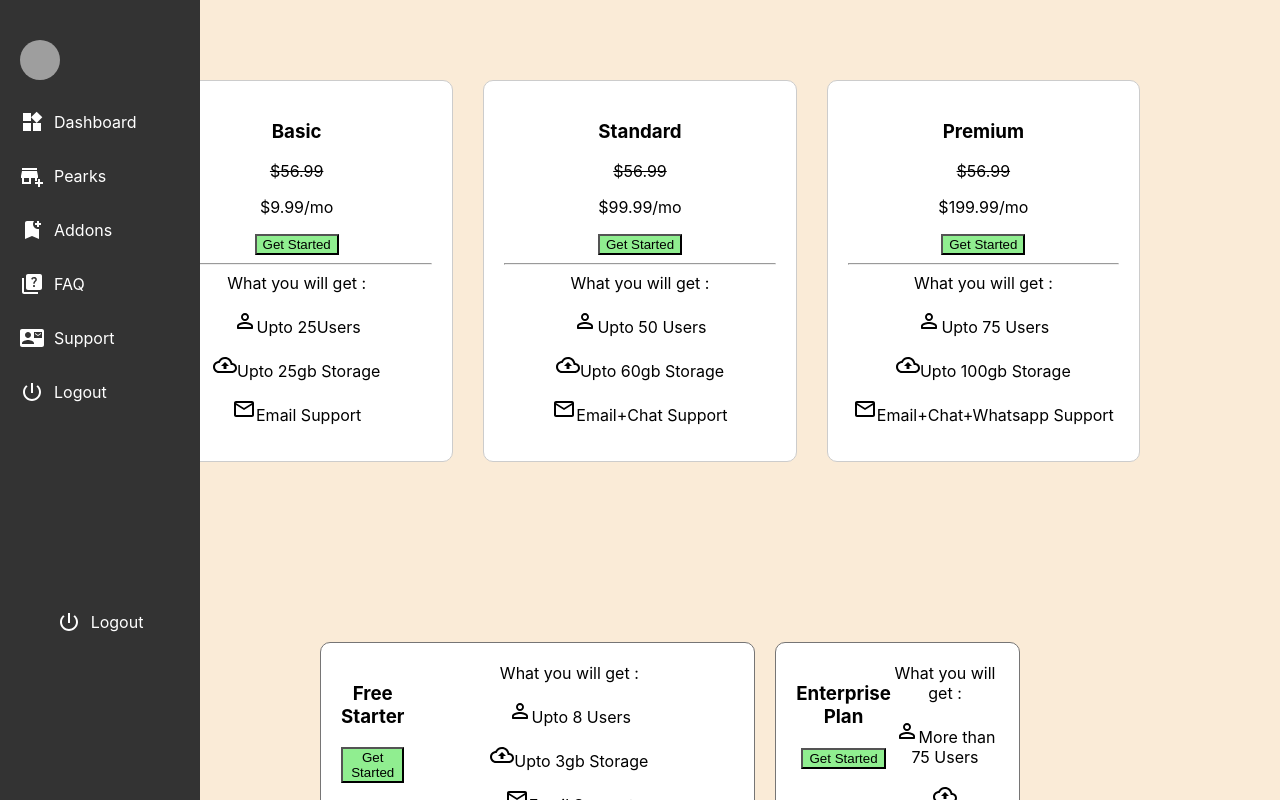
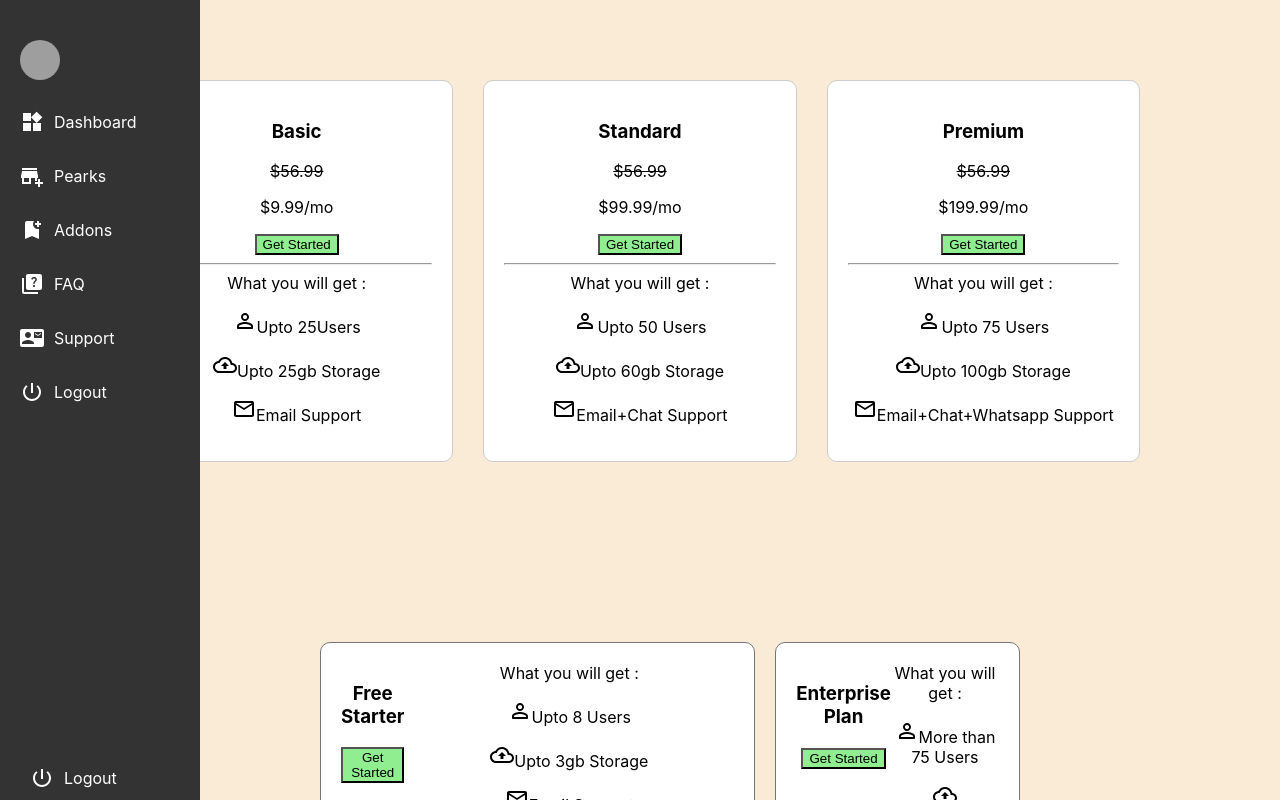
Before and after one commit to bipul8282/Arab, a React (Create React App) app: page / in a window 1280 px wide. Shown: the top 800 px of the page. Built offline with nearby package versions, Linux system fonts and the light colour scheme; grey boxes are pictures that could not be loaded.

Commit message:
almost done

```diff
--- a/src/components/sideNavbar/SideNavbar.css
+++ b/src/components/sideNavbar/SideNavbar.css
@@ -36,10 +36,17 @@
 }
 
 
-.logout {
+logout {
   display: flex;
   align-items: center;
   gap: 10px;
   margin: auto;
   cursor: pointer;
 }
+.logout {
+  display: flex;
+  align-items: center;
+  gap: 10px;
+  margin: 30px;
+  cursor: pointer;
+}
```
